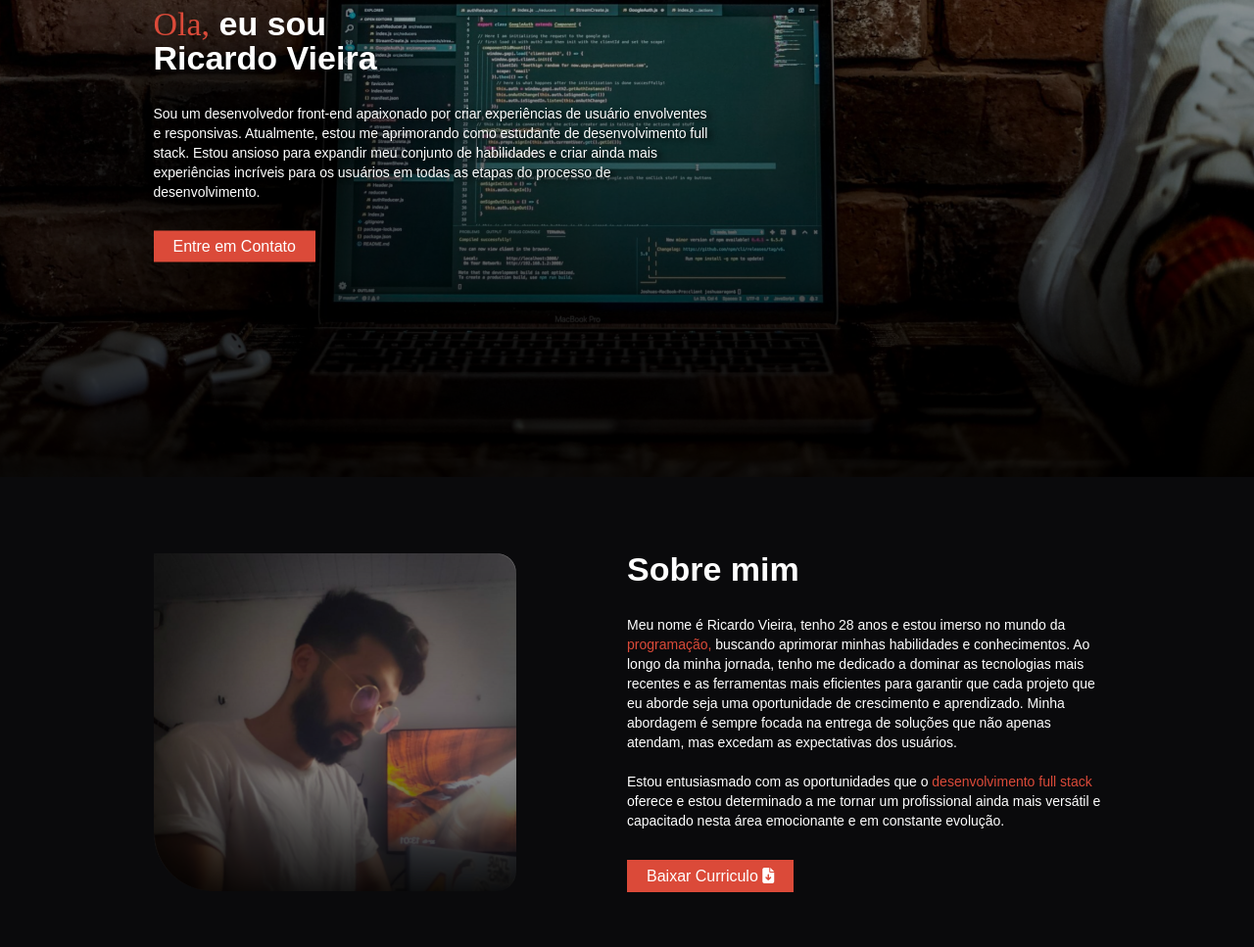
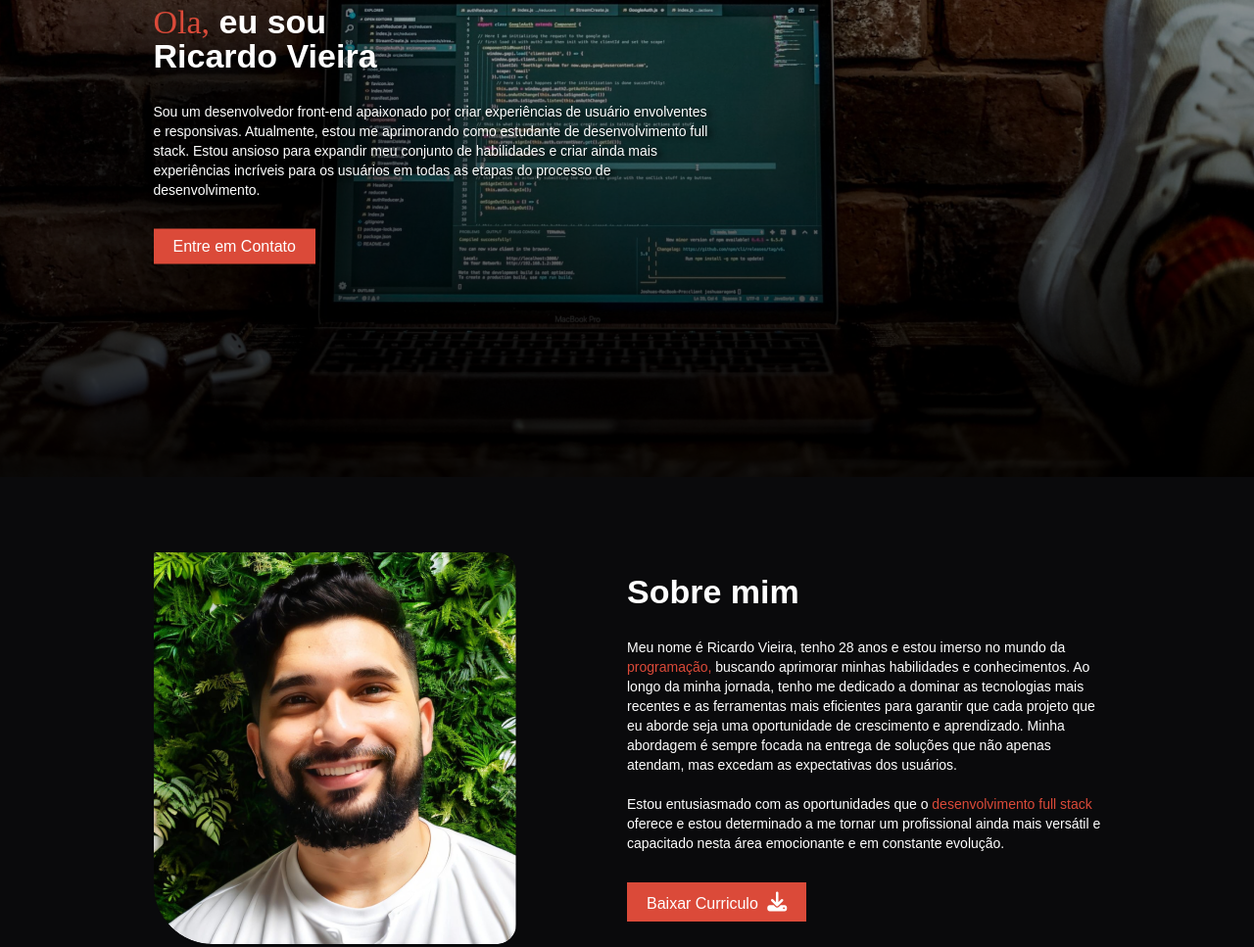
Before and after one commit to meugit204/Portifolio-02, a plain HTML site: page index.html in a window 1280 px wide. Shown: the part 213-1180 px from the top of the page at 98% size. Drawn offline with Linux system fonts and the light colour scheme.

Commit message:
add new image

```diff
--- a/assets/Componentes/Componentes.css
+++ b/assets/Componentes/Componentes.css
@@ -25,7 +25,7 @@ html {
 .btn {
   font-size: 16px;
   background-color: var(--Laranja);
-  padding: 8px 20px;
+  padding: 10px 20px;
   color: var(--texto-branco);
   margin-top: 30px;
   display: inline-block;
--- a/assets/css/Index.css
+++ b/assets/css/Index.css
@@ -61,7 +61,7 @@ header .header_chamada p {
 header .btn_chamada {
   font-size: 16px;
   background-color: var(--Laranja);
-  padding: 8px 20px;
+  padding: 10px 20px;
   color: var(--texto-branco);
   margin-top: 30px;
   display: inline-block;
@@ -79,12 +79,12 @@ header .btn_chamada {
   padding: 77px 15px;
 }
 .sobre .sobre_img {
-  background-image: url(../../assets/imagens/perfil-sobre.png);
+  background-image: url(../../assets/imagens/03.png);
   background-size: cover;
   background-repeat: no-repeat;
   background-position: center;
   width: 370px;
-  height: 345px;
+  height: 400px;
   border-radius: 0 20px 20px 60px;
 }
 .sobre .sobre_texto {
@@ -100,7 +100,10 @@ header .btn_chamada {
 .sobre .sobre_texto p > span {
   color: var(--Laranja);
 }
-
+.sobre .sobre_texto a > i {
+  font-size: 20px;
+  padding-left: 5px;
+}
 /* Servico */
 .servico {
   background-color: var(--Preto-claro);
--- a/index.html
+++ b/index.html
@@ -89,7 +89,7 @@
               capacitado nesta área emocionante e em constante evolução.
             </p>
             <a class="btn" href=""
-              >Baixar Curriculo <i class="fa-solid fa-file-arrow-down"></i>
+              >Baixar Curriculo <i class="fa-solid fa-download"></i>
             </a>
           </div>
           <!--sobre-texto-->
```
Also changed, not shown: assets/Componentes/Componentes.min.css, assets/css/Index.min.css, assets/imagens/01.png (added), assets/imagens/02.png (added), assets/imagens/03.png (added), assets/imagens/04.png (added), assets/imagens/05.png (added).
